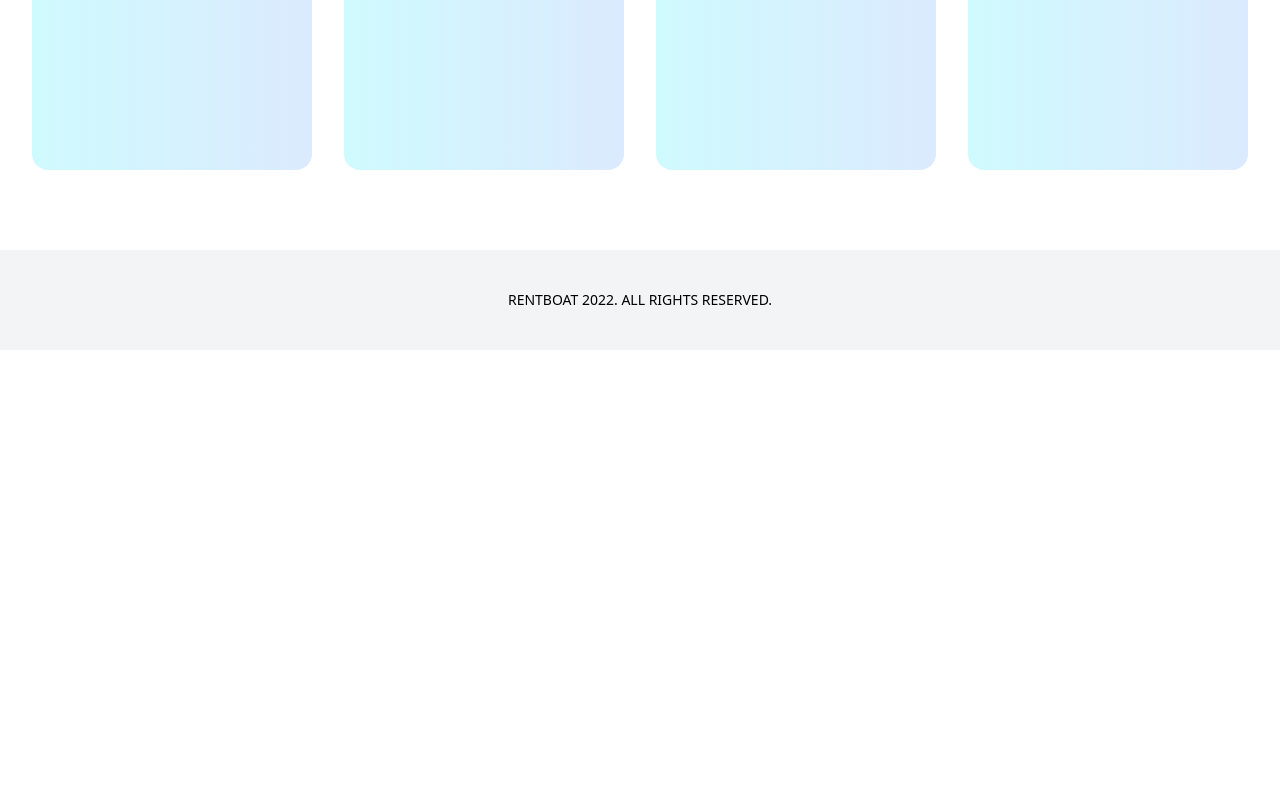
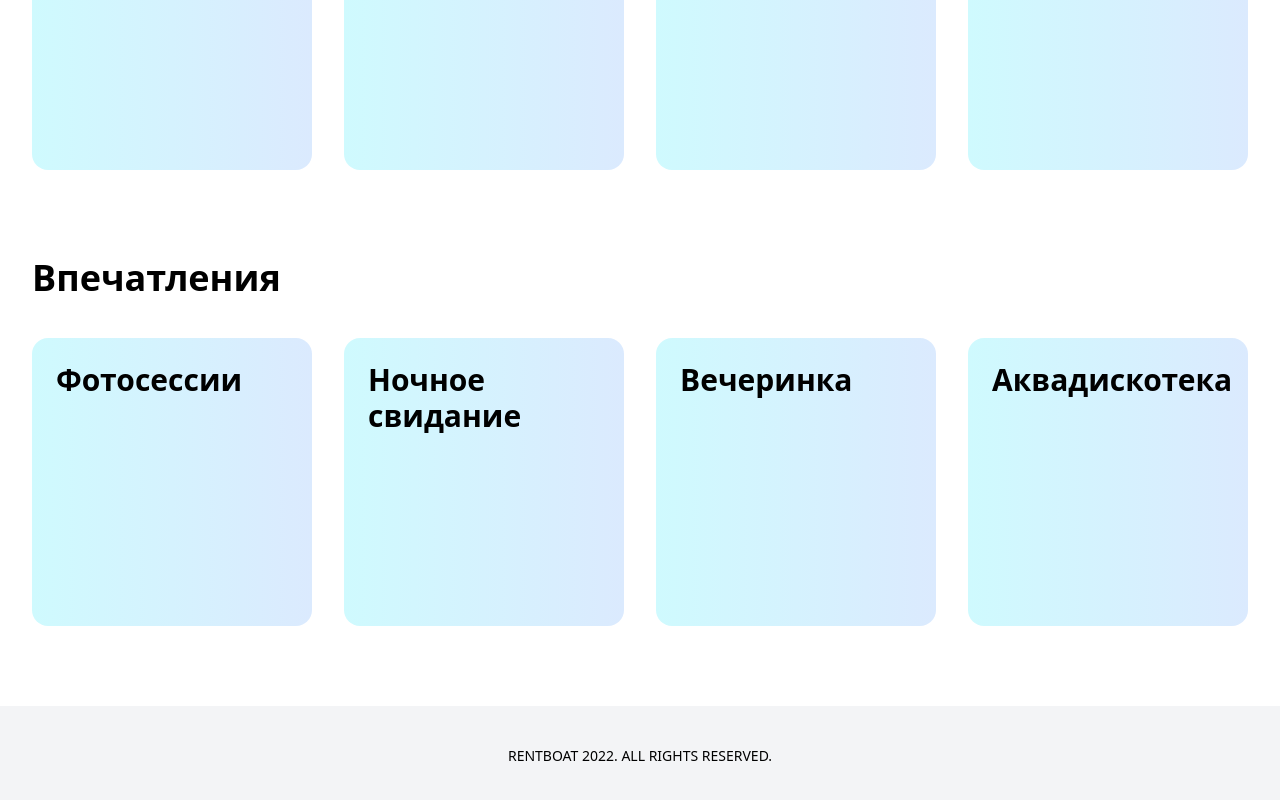
Before and after one commit to nvadeveloper/rent-boat-nextjs-frontend, a Next.js app: page / in a window 1280 px wide. Shown: the part 1126-1926 px from the top of the page. Before the commit the page ends 1476 px from the top, so only its background shows below. Built offline with nearby package versions, Linux system fonts and the light colour scheme.

Commit message:
first commit

```diff
--- a/components/elements/ItemSwiperSlider.js
+++ b/components/elements/ItemSwiperSlider.js
@@ -4,7 +4,6 @@ import Image from 'next/image'
 import 'swiper/css'
 import 'swiper/css/pagination'
 import 'swiper/css/navigation'
-
 
 const ItemSwiperSlider = ({ images }) => {
     return (
@@ -27,19 +26,21 @@ const ItemSwiperSlider = ({ images }) => {
                 >
                     {images.map((image, key) => (
                         <SwiperSlide key={key}>
-                            <div className='h-80 sm:h-[70vh] w-full'>
+                            <div className='h-80 sm:h-[70vh] w-full bg-slate-100'>
                                 <Image
                                     src={image}
                                     layout='fill'
                                     objectFit='cover'
-                                    alt='Rent Boat image'
+                                    alt='Rent Boat Image'
                                     className="absolute inset-0 object-cover"
                                 />
                             </div>
                         </SwiperSlide>
                     ))}
 
-                    <div className='swiper-pagination'></div>
+                    <div className='swiper-pagination'>
+
+                    </div>
 
                     <div className='swiper-button-prev'>
                         <svg
--- a/components/indexPage/Impression.js
+++ b/components/indexPage/Impression.js
@@ -24,6 +24,29 @@ const Impression = () => {
                 </div>
 
             </div>
+
+
+            <p className="text-4xl font-extrabold font-montserrat py-6 sm:pt-12 sm:pb-10 mt-10">Впечатления</p>
+
+            <div className="grid grid-cols-1 sm:grid-cols-4 gap-8">
+
+                <div className="rounded-2xl p-6 bg-gradient-to-r from-cyan-100 to-blue-100 h-72">
+                    <p className="text-3xl font-extrabold font-montserrat">Фотосессии</p>
+                </div>
+
+                <div className="rounded-2xl p-6 bg-gradient-to-r from-cyan-100 to-blue-100 h-72">
+                    <p className="text-3xl font-extrabold font-montserrat">Ночное свидание</p>
+                </div>
+
+                <div className="rounded-2xl p-6 bg-gradient-to-r from-cyan-100 to-blue-100 h-72">
+                    <p className="text-3xl font-extrabold font-montserrat">Вечеринка</p>
+                </div>
+
+                <div className="rounded-2xl p-6 bg-gradient-to-r from-cyan-100 to-blue-100 h-72">
+                    <p className="text-3xl font-extrabold font-montserrat">Аквадискотека</p>
+                </div>
+
+            </div>
         </>
     )
 }
--- a/pages/index.js
+++ b/pages/index.js
@@ -1,5 +1,6 @@
 import Link from "next/link"
 import Impression from "../components/indexPage/Impression"
+
 
 const Index = () => {
 
--- a/styles/globals.css
+++ b/styles/globals.css
@@ -2,38 +2,49 @@
 @tailwind components;
 @tailwind utilities;
 
-@font-face { font-family: 'Montserrat', sans-serif; src: url('https://fonts.googleapis.com/css2?family=Montserrat:wght@700;800;900&display=swap');}
-* { -webkit-tap-highlight-color: rgba(0,0,0,0); }
+@font-face {
+  font-family: 'Montserrat', sans-serif;
+  src: url('https://fonts.googleapis.com/css2?family=Montserrat:wght@700;800;900&display=swap');
+}
 
-.swiper-button-next::after, .swiper-button-prev::after{
+* {
+  -webkit-tap-highlight-color: rgba(0, 0, 0, 0);
+}
+
+.swiper-button-next::after,
+.swiper-button-prev::after {
   display: none;
 }
-.swiper-button-next, .swiper-button-prev{
+
+.swiper-button-next,
+.swiper-button-prev {
   padding-top: 30px;
   padding-bottom: 30px;
 }
 
-.swiper-button-next:hover, .swiper-button-prev:hover {
+.swiper-button-next:hover,
+.swiper-button-prev:hover {
   opacity: 85%;
 }
+
 .swiper-pagination-bullet {
   opacity: 60% !important;
   background-color: #ffffff !important;
-  width: 16px !important;
-  height: 16px !important;
+  width: 14px !important;
+  height: 14px !important;
 }
 
 .swiper-pagination-bullet-active {
   opacity: 100% !important;
   background-color: #ffffff !important;
 }
-
-.swiper-button-disabled{
+.swiper-button-disabled {
   display: none !important;
 }
 
 @media (max-width: 600px) {
-  .swiper-button-next, .swiper-button-prev {
+  .swiper-button-next,
+  .swiper-button-prev {
     display: none !important;
   }
 }
```
